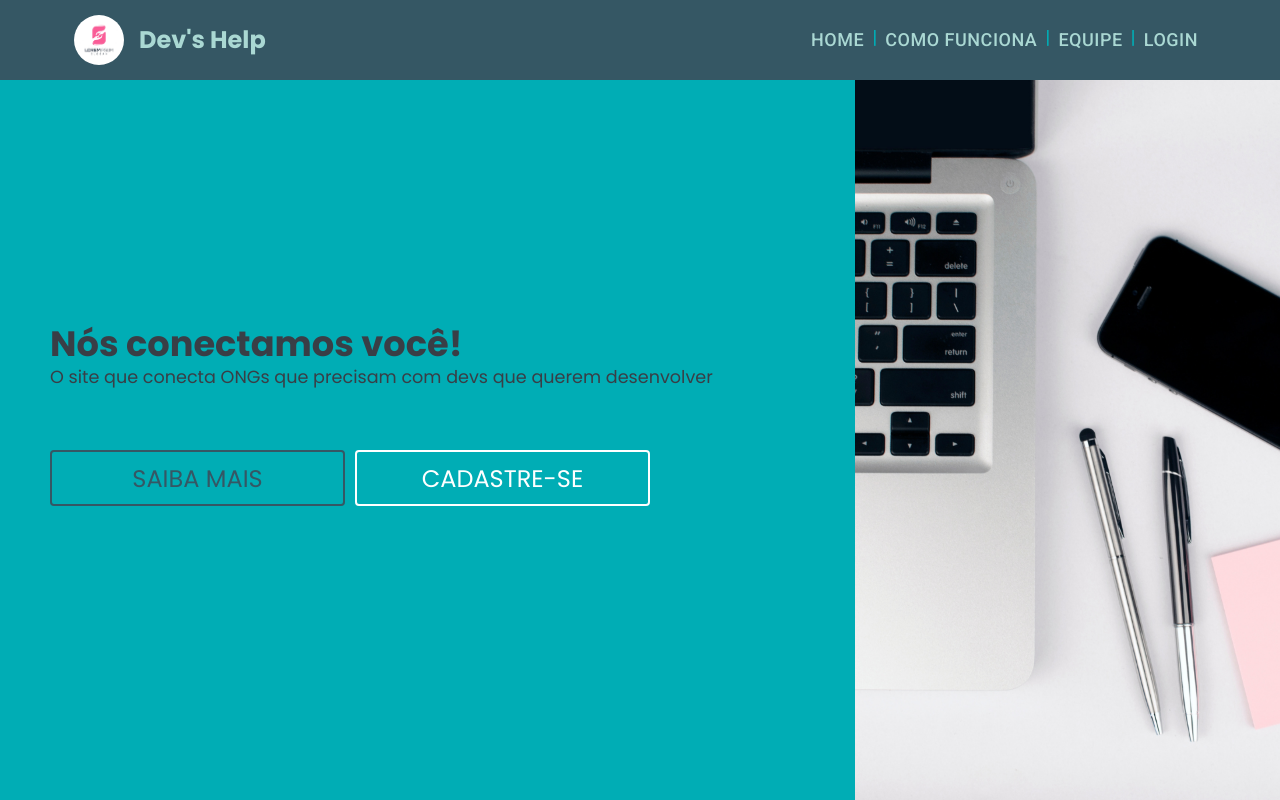
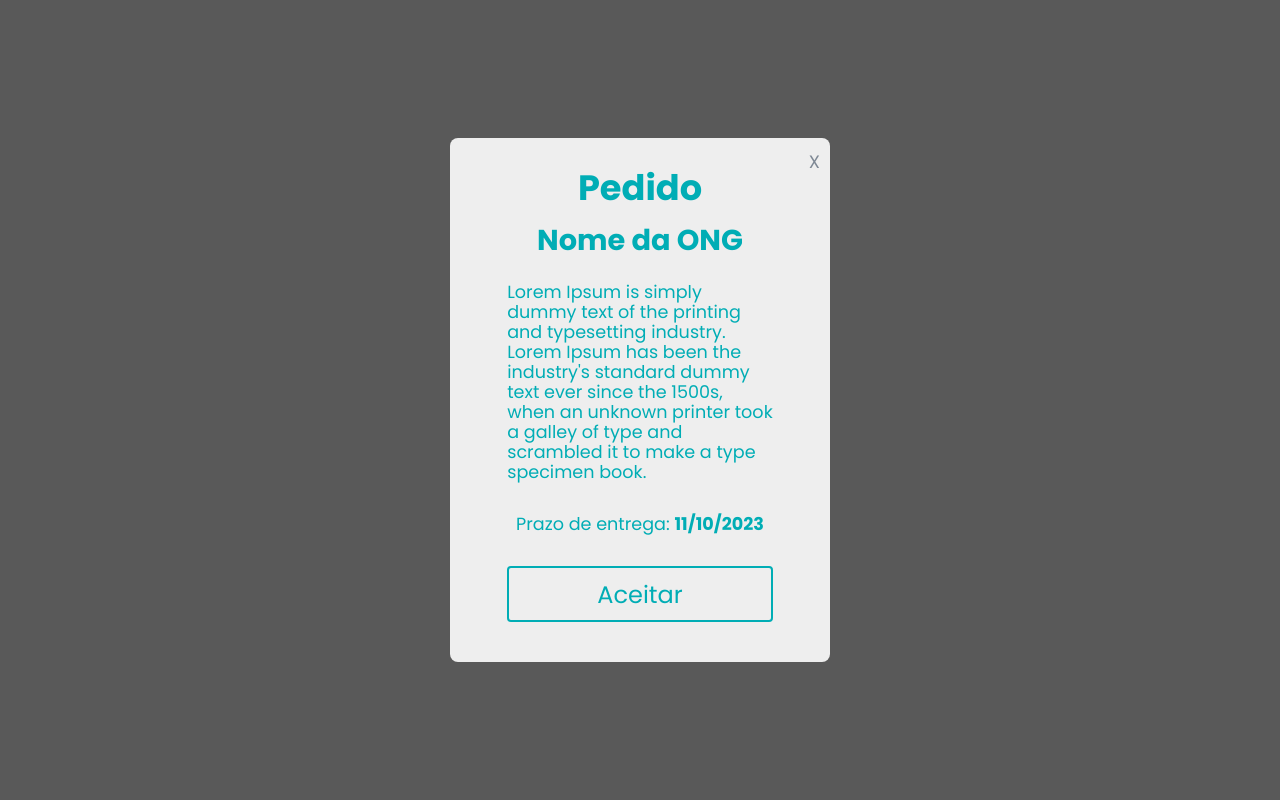
Before and after one commit to Projeto-FrontEnd-M3/Grupo3-FrontEnd-M3, a React (Vite) app: page / in a window 1280 px wide. Before the commit this address led to /home. Built offline with nearby package versions, Linux system fonts and the light colour scheme.

Commit message:
feature/ModalGetRequests

```diff
--- /dev/null
+++ b/src/pages/Dashboard/components/ModalGetRequests/index.tsx
@@ -0,0 +1,37 @@
+import { ContainerModal } from "../../../../components/ContainerModal/style";
+import { ContainerModalGetRequest, ModalContent } from "./style";
+import { Text } from "../../../../styles/TypograpyText";
+import { ButtonDefault } from "../../../../components/ButtonDefault/style";
+
+
+const ModalGetRequests = () => {
+  return (
+    <ContainerModal>
+      <ContainerModalGetRequest>
+        <ModalContent>
+          <Text tag="h1" fontSize="title1" color="primary">
+            Pedido
+          </Text>
+
+          <Text tag="h1" fontSize="title2" color="primary">
+            Nome da ONG
+          </Text>
+
+          <Text color="primary">Lorem Ipsum is simply dummy text of the printing and typesetting industry. Lorem Ipsum has been the industry's standard dummy text ever since the 1500s, when an unknown printer took a galley of type and scrambled it to make a type specimen book.</Text>
+
+          <Text color="primary">
+            Prazo de entrega: <b>11/10/2023</b>
+          </Text>
+
+          <ButtonDefault bgColor="primary" color="primary">
+            Aceitar
+          </ButtonDefault>
+
+          <button className="buttonClosed">X</button>
+        </ModalContent>
+      </ContainerModalGetRequest>
+    </ContainerModal>
+  );
+};
+
+export default ModalGetRequests;
--- /dev/null
+++ b/src/pages/Dashboard/components/ModalGetRequests/style.ts
@@ -0,0 +1,44 @@
+import styled from "styled-components";
+
+export const ContainerModalGetRequest = styled.div`
+  max-width: 380px;
+  width: 100%;
+  border-radius: 8px;
+  padding: 1.5rem;
+  background-color: var(--color-grey-1);
+  position: relative;
+`;
+
+export const ModalContent = styled.form`
+  padding: 1rem 0;
+  width: 80%;
+  height: 100%;
+  margin: auto;
+  display: flex;
+  justify-content: center;
+  align-items: center;
+  text-align:left;
+  line-height:20px;
+  flex-direction: column;
+  gap: 2rem;
+
+  h2 {
+    letter-spacing: 2rem;
+    margin-right: calc(2rem * -1);
+  }
+
+  span {
+    color: var(--color-grey-3);
+    text-decoration: underline;
+    cursor: pointer;
+  }
+
+
+  .buttonClosed {
+    position: absolute;
+    right: 10px;
+    top: 10px;
+    font-size: 18px;
+    color: var(--color-grey-2);
+  }
+`;
--- a/src/pages/Home/index.tsx
+++ b/src/pages/Home/index.tsx
@@ -5,18 +5,20 @@ import ModalLogin from "./componentsHome/ModalLogin";
 import ModalRegister from "./componentsHome/ModalRegister";
 import ModalRegisterOng from "./componentsHome/ModalRegisterOng";
 import ModalRegisterDev from "./componentsHome/ModalRegisterDev";
+import ModalGetRequests from "../../pages/Dashboard/components/ModalGetRequests"
 
 const HomePage = () => {
   const { actualSectionHome } = useUserContext();
 
   return (
     <>
-      {actualSectionHome == "login" && <ModalLogin />}
+    <ModalGetRequests/>
+      {/* {actualSectionHome == "login" && <ModalLogin />}
       {actualSectionHome == "register" && <ModalRegister />}
       {actualSectionHome == "registerDev" && <ModalRegisterDev />}
       {actualSectionHome == "registerOng" && <ModalRegisterOng />}
       <Header />
-      <Outlet />
+      <Outlet /> */}
     </>
   );
 };
```
